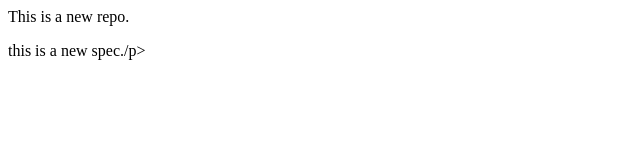
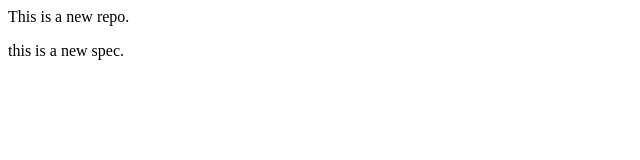
Before and after one commit to nik1740/Localrepo, a plain HTML site: page index.html in a window 1280 px wide. Shown: the full height of the page, 0-640 px from the left. Drawn offline with Linux system fonts and the light colour scheme.

Commit message:
New spec.

```diff
--- a/index.html
+++ b/index.html
@@ -1,2 +1,2 @@
 <p>This is a new repo.</p>
-<p>this is a new spec./p>
+<p>this is a new spec.</p>
```
